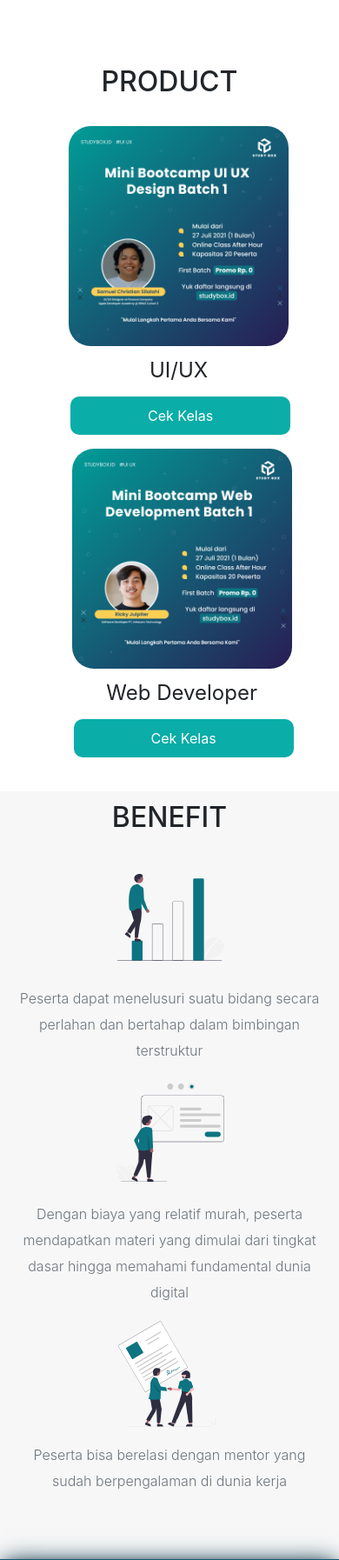
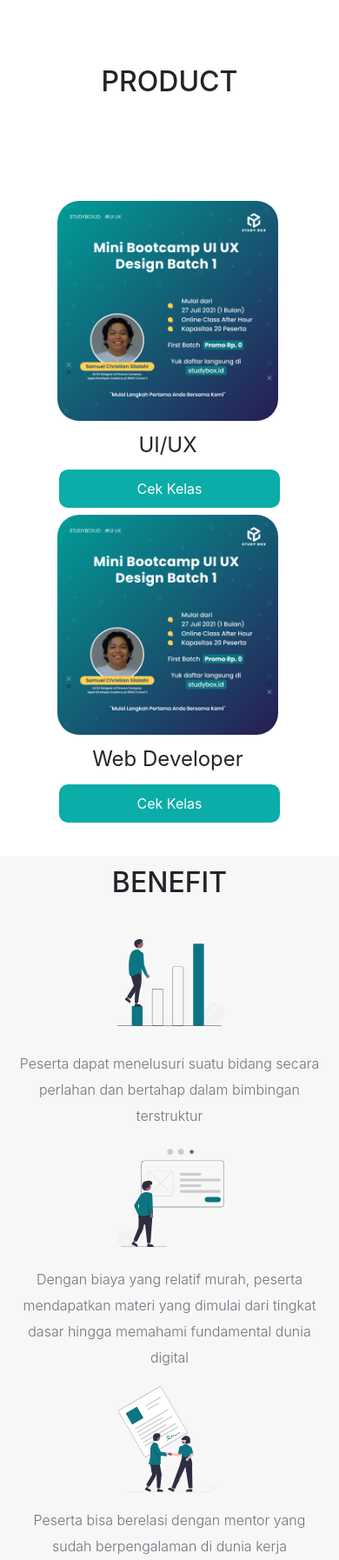
Before and after one commit to lonelykatana/studybox.id, a PHP site: page / in a window 390 px wide. Shown: the part 783-2577 px from the top of the page at 87% size. Run offline with PHP 8.4, Linux system fonts and the light colour scheme; data comes from the database, SQL or seed files in the repository; some libraries are stand-ins or nearby versions.

Commit message:
buat center

```diff
--- a/index.php
+++ b/index.php
@@ -181,43 +181,39 @@ if(isset($_POST['addprod'])){
 
     </section><!-- End About Section -->
 
-    <!-- product Grid-->
+
     <section class="bg-white " id="product">
-    <div class="container">
+
         <div class="text-center">
             <h2 class="section-heading text-uppercase">Product</h2><br>
 
         </div>
 
 
-                <!-- product item 1-->
-                <div class="product-item">
-                <figure class="figure-product">
-                    <?php
-														$kat=mysqli_query($conn,"SELECT * from kelas order by id_kelas  ASC");
-														while($p=mysqli_fetch_array($kat)){
 
-															?>
+                <div class="product-box">
 
-                              <div  style="display:flex;flex-direction:column;">
-                        <img class="img-fluid" src="<?php echo $p['gambar'] ?>" alt="..." style="height:30vh;width:30vh;margin-left:35%;border-radius:25px;" />
-                    </a>
                     <div class="product_section">
+                    <img class="img-fluid" src="uiux.png" alt="..." style="height:30vh;width:30vh; border-radius:25px;" />
                         <div class="product-title1 product-caption" style="display:inline-block;width:30vh;text-align:center;">
-                        <?php echo $p['nama_kelas'] ?></div>
-                         <a href="produk.php?id_kelas=<?php echo $p['id_kelas'] ?>"> <button type="submit" class="btn_product"  >Cek Kelas</button> </a>
+                        UI/UX</div>
+                         <a href="produk.php?id_kelas=1?>"> <button type="submit" class="btn_product" >Cek Kelas</button> </a>
                     </div>
+                    <div class="product_section">
+                    <img class="img-fluid" src="uiux.png" alt="..." style="height:30vh;width:30vh; border-radius:25px;" />
+                        <div class="product-title1 product-caption" style="display:inline-block;width:30vh;text-align:center;">
+                        Web Developer</div>
+                         <a href="produk.php?id_kelas=2?>"> <button type="submit" class="btn_product" >Cek Kelas</button> </a>
                     </div>
-                    </figure>
-                    <?php
-																	}
-														?>
 
-                </div>
+
+
                 </div>
 
 
 </section>
+
+
 <!-- Benefit-->
 <section class="page-section" id="benefit">
   <div class="container">
@@ -342,8 +338,6 @@ if(isset($_POST['addprod'])){
                   <p>© 2021 STUDYBOX All rights reserved.
                   </p>
                 </div>
-
-
               </div>
             </div>
           </div>
--- a/style2.css
+++ b/style2.css
@@ -259,6 +259,7 @@
     }
     .img_content{
       width: 30vh; height: 30vh;
+      border-radius: 25px;
       box-shadow: 2px 5px 10px #888888;
       margin-left: -10vh;
     }
@@ -291,10 +292,19 @@
 
 
   .product_section{
+
     display: flex;
     flex-direction: column;
-    padding-left:35%;
+    margin-right: 8%;
+    margin-left: 8%;
+    padding-top: 2%;
   }
+  .product-box{
+    display:flex;
+    flex-direction:row;
+    justify-content: center;
+  }
+
   .product-content{
     padding-left: 10%;
     width: 20vw;
@@ -344,11 +354,7 @@
   .visi-misi{
     padding:1.3vw 0px 1vw 0px;
   }
-  .product-item{
-    margin-left:15.5%;
-    display:flex;
-    flex-direction:row;
-  }
+
   .alert{
 
       color:#ff0033;
@@ -357,13 +363,12 @@
       text-align: center;
 
   }
-  .figure-product{
-    padding-right:15%;
-    display:flex;
-    flex-direction:column;
-  }
+
   .dropdwn{
     margin-top:0.4vw;margin-left:9vh
+  }
+  .product-item{
+   margin-left: 100px;
   }
 
   @media screen and (max-width: 768px) {
@@ -407,22 +412,21 @@
 
     }
 
+    p.product-description{
+      width: 100%;
+    }
+    .produk-detail{
+      margin-left: 4vh;
+      display: flex;
+    flex-direction: column;
+    }
 
-    .produk-detail{
-      margin-left: -11vh;
+    .product-content{
+      width: 100%;
+      margin-left: -100px;
     }
-    .product-item{
-      margin-left:-25%;
-      display: flex;
-      flex-direction: column;
 
 
-    }
-    .figure-product{
-      padding-right: 10px;
-      flex-direction: column;
-
-    }
     #product{
       padding-top:10vh
 
@@ -444,5 +448,19 @@
    .footer-menu--1{
      margin-left:-46px
    }
+   .product_section{
+
+    display: flex;
+    flex-direction: column;
 
   }
+  .product-box{
+    display:flex;
+    flex-direction:column;
+   align-items: center;
+   padding-top: 20%;
+
+  }
+
+
+  }
```
Also changed, not shown: produk.php (+5 -4 lines), uiux.png (added), webdev.jpg (added).
